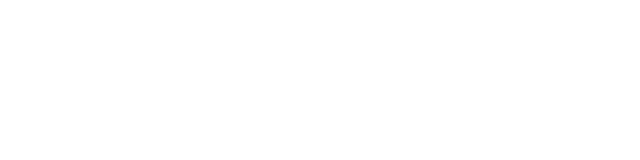
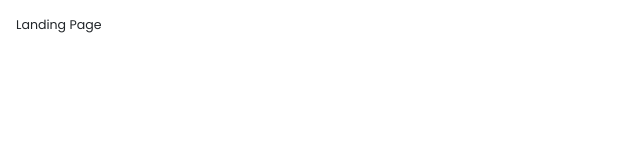
Before and after one commit to hatchways/team-macchiato, a React (Create React App) app in the folder client/: page / in a window 1280 px wide. Shown: the top 160 px of the page, without its empty margins (0-640 px from the left). Built offline with nearby package versions, Linux system fonts and the light colour scheme.

Commit message:
Fix merge conflicts

```diff
--- a/client/src/App.js
+++ b/client/src/App.js
@@ -4,6 +4,8 @@ import { BrowserRouter, Route } from "react-router-dom";
 
 import { theme } from "./themes/theme";
 import LandingPage from "./pages/Landing";
+import LoginPage from "./pages/Login";
+import SignUpPage from "./pages/SignUp";
 
 import ProfilePage from "./pages/Profile";
 
@@ -13,12 +15,11 @@ import "./App.css";
 function App() {
    return (
       <MuiThemeProvider theme={theme}>
-
          <BrowserRouter>
-
-        {/* <Route path="/" component={LandingPage} /> */}
+            <Route path="/" component={LandingPage} />
+            <Route path="/login" component={LoginPage} />
+            <Route path="/signup" component={SignUpPage} />
             <Route path="/profile/:profileId" component={ProfilePage} />
-
          </BrowserRouter>
       </MuiThemeProvider>
    );
```
Lines whose indentation alone changed are shown as unchanged.
